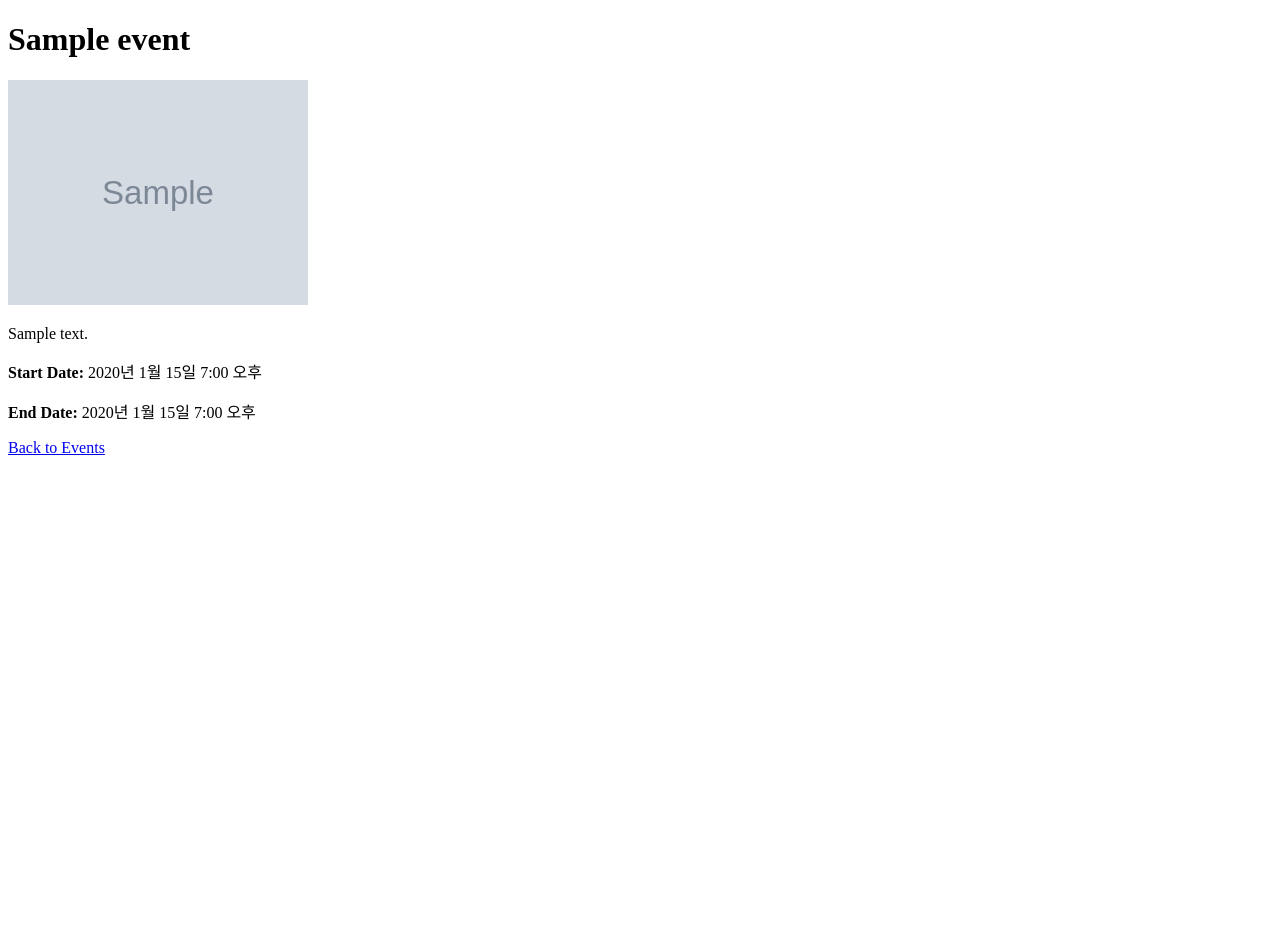
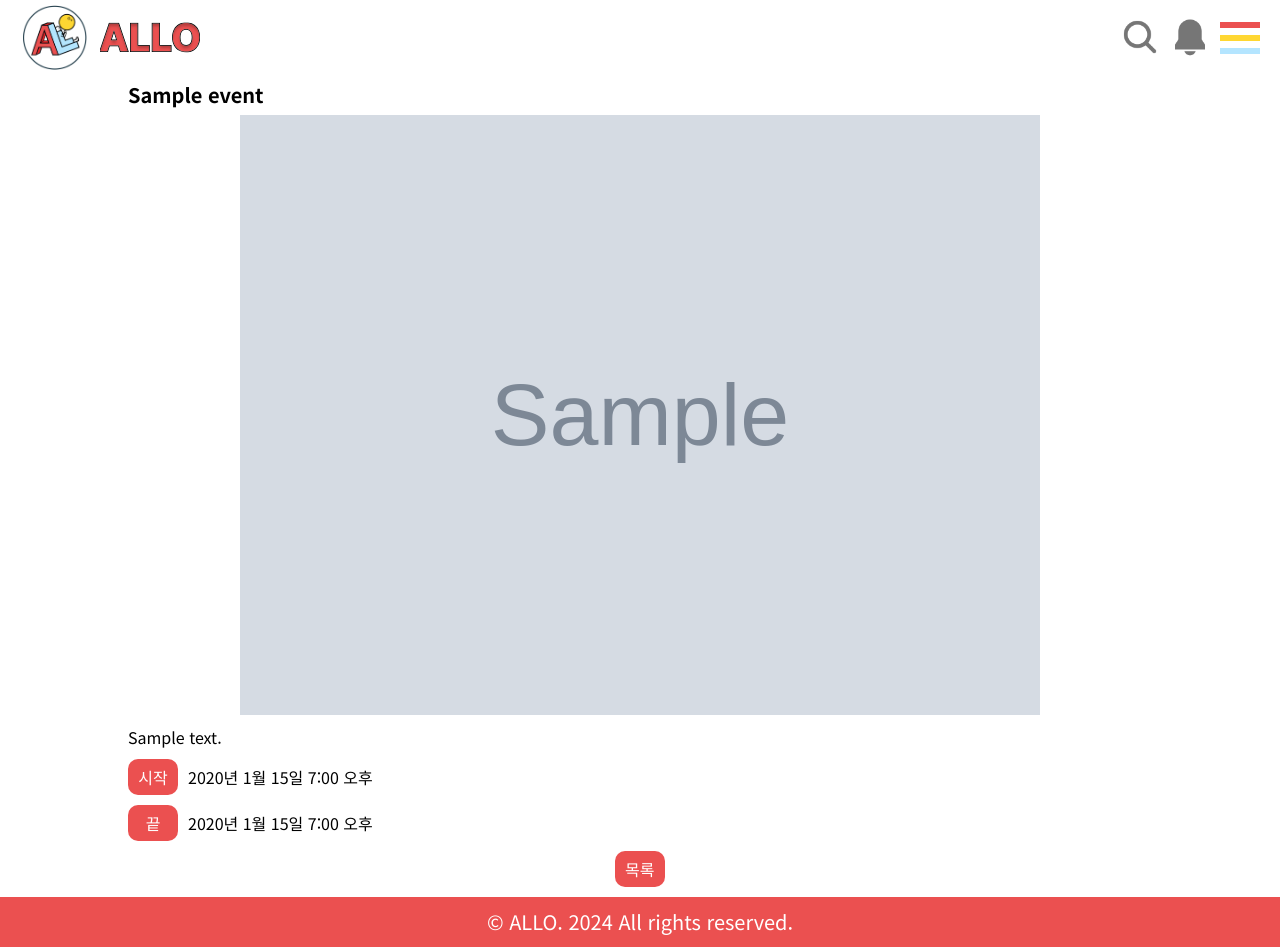
Before and after one commit to TEAM-ALLO/ALLO, a Django app: page /community/events/1/ in a window 1280 px wide. Before the commit the page ends 455 px from the top, so only its background shows below. Run offline with Django 4.2, Linux system fonts and the light colour scheme; tables that the repository leaves empty hold one stand-in row (values such as "Sample post"); grey boxes marked "Sample" are stand-in pictures.

```diff
--- /dev/null
+++ b/static/css/community/event_detail.css
@@ -0,0 +1,50 @@
+.event-detail-container {
+    width: 80%;
+    margin: 0 auto;
+}
+.event-title {
+    font-size: 20px;
+    font-weight: bold;
+    margin: 10px 0;
+}
+.event-img {
+    width: 100%;
+    margin: 10px auto;
+    max-width: 100vh;
+    padding: 0 auto;
+    display: flex;
+}
+.event-desc {
+    line-height: 1.5;
+}
+.event-date-container {
+    display: flex;
+    align-items: center;
+    gap: 10px;
+    margin: 10px 0;
+}
+.event-date-container h3 {
+    background-color: var(--main--red--color);
+    border-radius: 10px;
+    padding: 10px;
+    color: #fff;
+    width: 50px;
+    display: flex;
+    justify-content: center;
+    align-items: center;
+}
+.event-btn-container {
+    margin: 10px auto;
+    height: 36px;
+    display: flex;
+    justify-content: center;
+}
+.event-detail-btn {
+    background-color: var(--main--red--color);
+    padding: 10px;
+    border-radius: 10px;
+    color: #fff !important;
+    height: 36px;
+    display: block;
+    width: 50px;
+}
--- a/static/css/interior/interior_list.css
+++ b/static/css/interior/interior_list.css
@@ -32,6 +32,7 @@
     display: flex;
     flex-direction: column;
     overflow-wrap: anywhere;
+    gap: 10px;
     background-color: var(--light--gray--color);
 }
 .interior-list-img {
--- a/templates/base.html
+++ b/templates/base.html
@@ -40,7 +40,7 @@
         <div id="sidebar">
             <a class="sidebar-category" href="{% url 'recycle_user:recycle_main' %}">분리수거</a>
             <a class="sidebar-category" href="{% url 'interior_user:interior_list' %}">인테리어</a>
-            <a class="sidebar-category" href="{% url 'recipe_user:recipe_list' %}">요리</a>
+            <a class="sidebar-category" href="{% url 'recipe_user:recipe_list' %}">레시피</a>
             <a class="sidebar-category" href="{% url 'community_user:post_list' %}">커뮤니티</a>
             {% if request.user.is_authenticated %}
             <a class="sidebar-category" href="{% url 'users_user:friend_list' request.user.username %}">친구 요청</a>
--- a/templates/community/event_detail.html
+++ b/templates/community/event_detail.html
@@ -1,18 +1,34 @@
-<!DOCTYPE html>
-<html>
-<head>
-    <title>{{ event.title }}</title>
-</head>
-<body>
-    <h1>{{ event.title }}</h1>
+{% extends 'base.html' %}
+{% block head %}
+<link rel="stylesheet" href="/static/css/community/event_detail.css">
+{% endblock %}
+{% block content %}
+
+    <!-- nav 넣을 자리 -->
+<div class="event-detail-container">
+    <h2 class="event-title">{{ event.title }}</h2>
     {% if event.image %}
-    <img src="{{ event.image.url }}" alt="{{ event.title }}" style="max-width: 300px;">
-    {% else %}
-        <p>No image available</p>
+    <img src="{{ event.image.url }}" alt="{{ event.title }}" class="event-img">
     {% endif %}
-    <p>{{ event.description }}</p>
-    <p><strong>Start Date:</strong> {{ event.start_date }}</p>
-    <p><strong>End Date:</strong> {{ event.end_date }}</p>
-    <a href="{% url 'community_user:event_list' %}">Back to Events</a>
-</body>
-</html>
+    <p class="event-desc">{{ event.description }}</p>
+    <div class="event-date-container">
+        <h3>
+            시작
+        </h3>
+        <p>
+            {{ event.start_date }}
+        </p>
+    </div>
+    <div class="event-date-container">
+        <h3>
+            끝
+        </h3>
+        <p>
+            {{ event.end_date }}
+        </p>
+    </div>
+    <div class="event-btn-container">
+        <a href="{% url 'community_user:event_list' %}" class="event-detail-btn">목록</a>
+    </div>
+</div>
+    {% endblock %}
```
Also changed, not shown: static/css/community/event_list.css (+55 -0 lines), templates/community/event_list.html (+21 -15 lines), static/img/empty3.svg (added).
